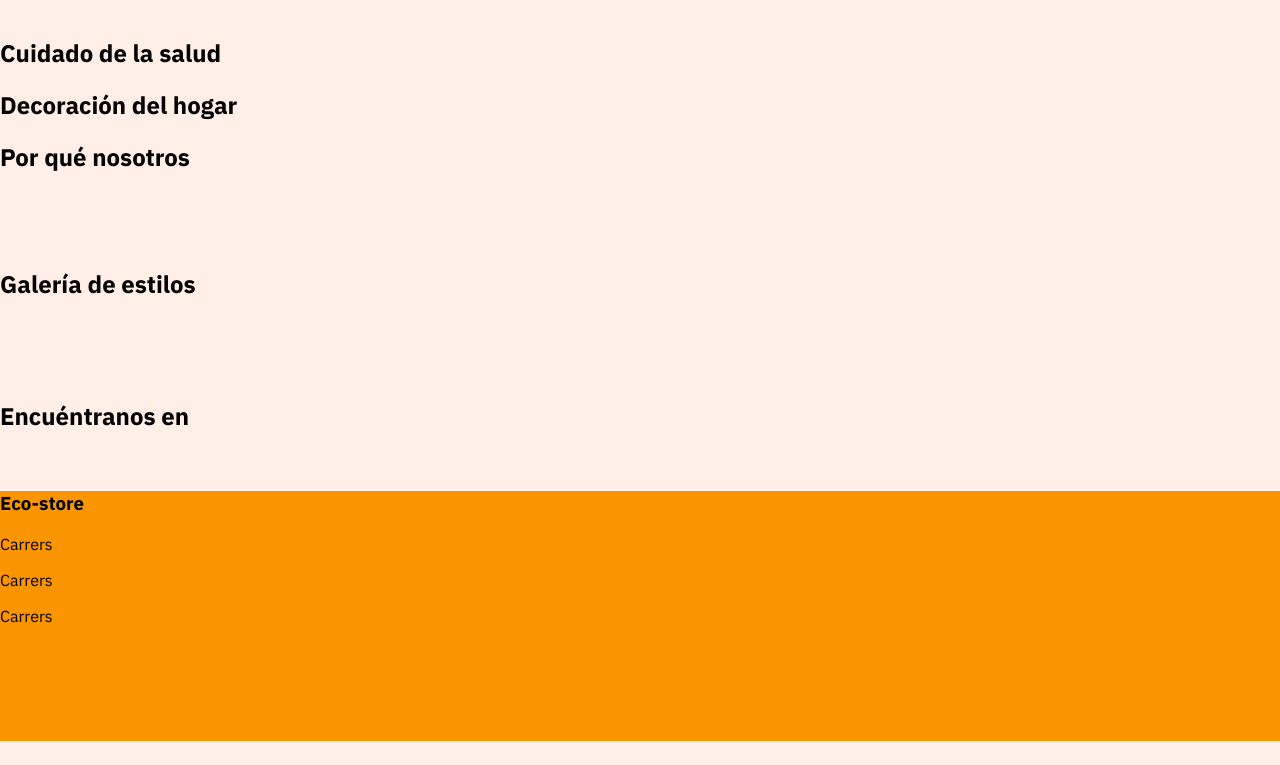
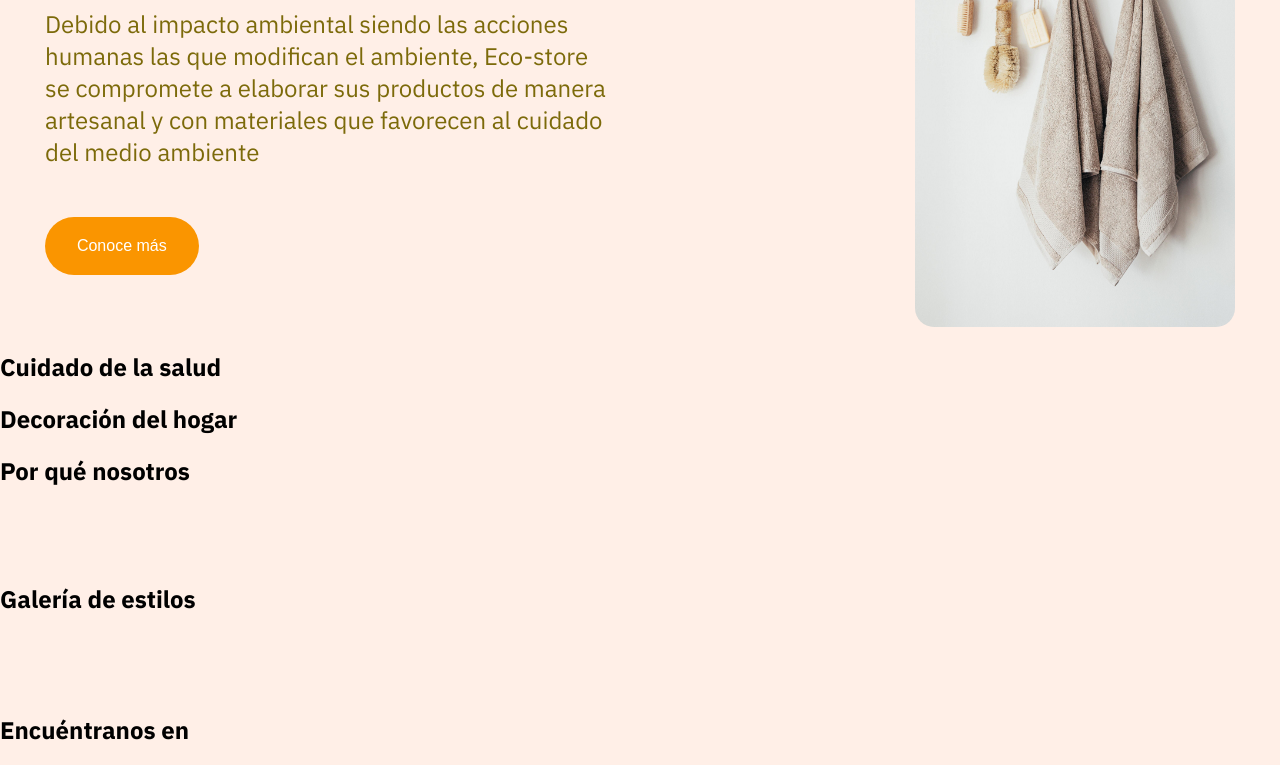
Before and after one commit to Gerardo-Lara-O/Frontend-y-Backend-con-Javascript-para-Desarrollo-Web, a plain HTML site: page 15 - Curso de Fundamentos de Sass/index.html in a window 1280 px wide. Shown: the part 263-1028 px from the top of the page. Before the commit the page ends 1004 px from the top, so only its background shows below. Drawn offline with Linux system fonts and the light colour scheme.

Commit message:
Creando la estructura de la seccion main

```diff
--- a/15 - Curso de Fundamentos de Sass/index.html
+++ b/15 - Curso de Fundamentos de Sass/index.html
@@ -39,13 +39,13 @@
         <article>
             <div class="impact-section">
                 <h1>Impacto ecológico</h1>
-                <p>Debido al impacto ambiental siendo las acciones humanas las que  modifican el ambiente, Eco-store se compromete a elaborar sus productos de manera artesanal y con materiales que favorecen al cuidado del medio ambiente</p>
+                <p>Debido al impacto ambiental siendo las acciones <br> humanas las que  modifican el ambiente, Eco-store <br> se compromete a elaborar sus productos de manera <br> artesanal y con materiales que favorecen al cuidado <br> del medio ambiente</p>
                 <button>
                     Conoce más
                 </button>
             </div>
             <div class="img-section">
-                <img src="" alt="">
+                <img src="./assets/img/main-2.jpg" alt="">
             </div>
         </article>
 
--- a/15 - Curso de Fundamentos de Sass/scss/main.scss
+++ b/15 - Curso de Fundamentos de Sass/scss/main.scss
@@ -3,6 +3,8 @@ $secondary-color: #FFDAC6;
 $tertiary-color: #BABD8D;
 $primary-text-color: #7C6A0A;
 $font-stack: "IBM Plex Sans", sans-serif;
+$paragraph-size: 1.5em;
+$quaternion-color: #FA9500;
 
 body{
     margin: 0px;
@@ -19,7 +21,7 @@ nav{
     justify-content: space-between;
     color: $primary-text-color;
     p{
-        font-size: 1.5em;
+        font-size: $paragraph-size;
         padding-left: 30px;
     }
     .icons{
@@ -33,10 +35,49 @@ nav{
     }
 }
 
+article{
+    width: auto;
+    color: $primary-text-color;
+    padding-left: 45px;
+    padding-right: 45px;
+    display: flex;
+    justify-content: space-between;
+
+    .impact-section{
+        display: flex;
+        flex-direction: column;
+        padding-top: 50px;
+        gap: 25px;
+    }
+        h1{
+            font-size: 3em;
+            padding: 0px;
+            margin: 0px;
+        }
+        p{
+            font-size: $paragraph-size;
+
+        }
+        button{
+            width: 12vw;
+            padding: 20px;
+            background-color: $quaternion-color;
+            border-style: none;
+            border-radius: 35px;
+            color: white;
+            font-size: 1em;
+
+        }
+        img{
+            width: 25vw;
+            border-radius: 19px;
+        }
+
+}
+
 
 .footer{
-    $background: #FA9500;
-    background-color: $background;
+    background-color: $quaternion-color;
     width: 100%;
     height: 250px;
 }
```
Also changed, not shown: 15 - Curso de Fundamentos de Sass/css/main.css, 1 other file.
